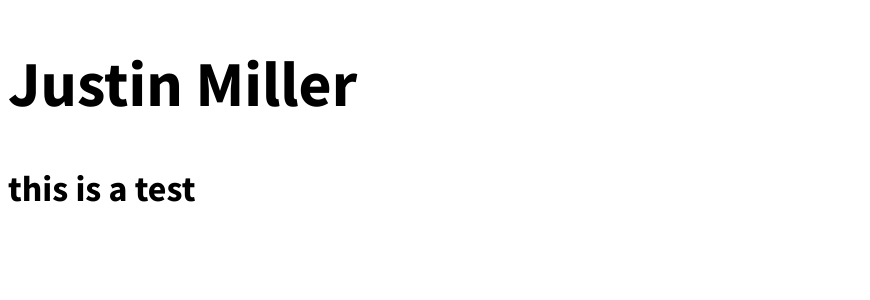
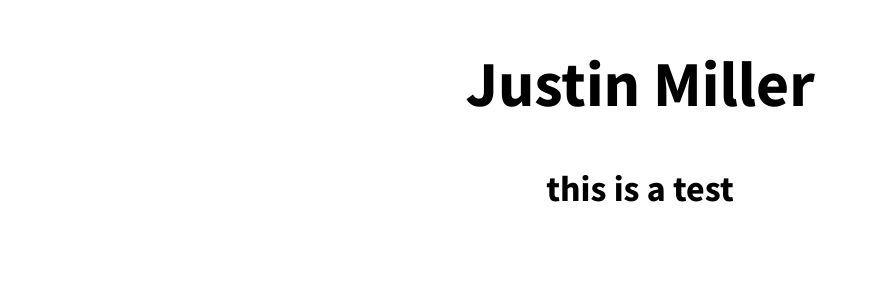
Before and after one commit to justinmarcusmiller/justinmarcusmiller.github.io, a PHP site: page / in a window 1280 px wide. Shown: the top 300 px of the page, without its empty margins (0-870 px from the left). Run offline with PHP 8.4, Linux system fonts and the light colour scheme.

Commit message:
Update styles.css

```diff
--- a/styles.css
+++ b/styles.css
@@ -1,12 +1,18 @@
 .heading h1 {
-	font-family: 'Source Sans Pro', sans-serif;
+	font-family: 'Source Sans Pro', Comic Sans;
 	font-size: 64px;
-	margin-left: auto;
-	margin-right: auto;
+	text-align: center;
+	padding-left: auto;
+	padding-right: auto;
 	font-weight: bold;
+
 }
 
 .heading p {
-	font-family: 'Source Sans Pro', sans-serif;
+	font-family: 'Source Sans Pro', Comic Sans;
 	font-size: 36px;
+	text-align: center;
+	padding-left: auto;
+	padding-right: auto;
+
 }
```
